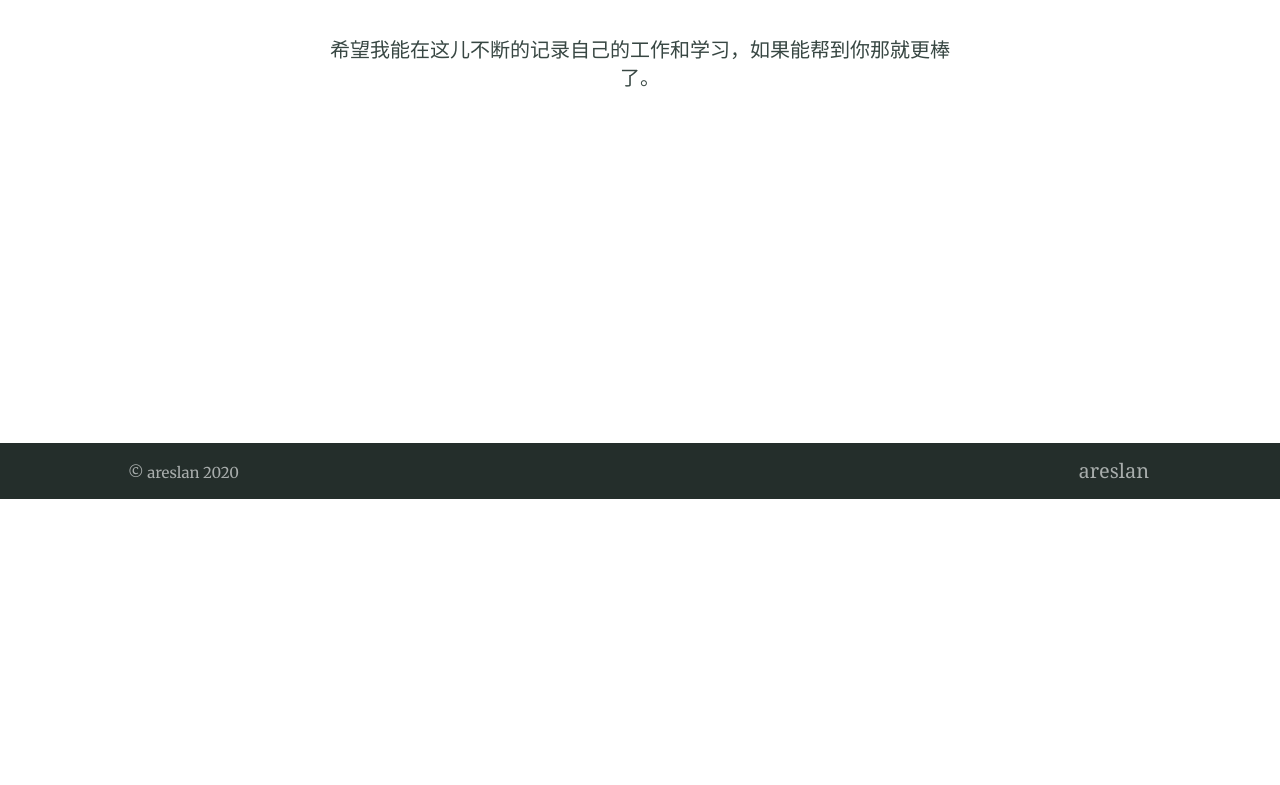
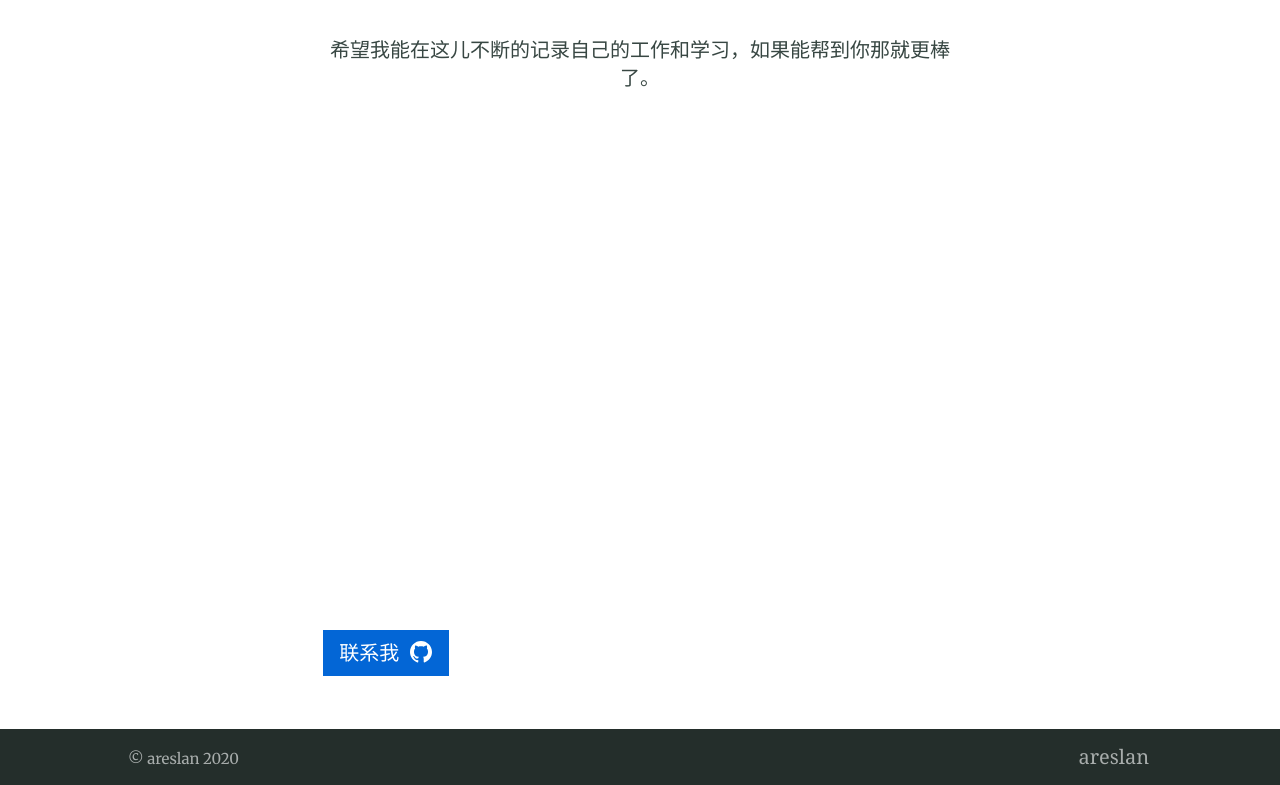
Before and after one commit to areslan1122/areslan1122.github.io, a Jekyll site: the page built from index.md, in a window 1280 px wide. Shown: the part 401-1186 px from the top of the page. Built offline with Jekyll 4.4.1, drawn with Linux system fonts in a browser that asks for light colours; before the commit the page ends 900 px from its top, so only the background shows below that.

Commit message:
add github link

```diff
--- a/index.md
+++ b/index.md
@@ -10,3 +10,25 @@ layout: page
 <center>
   希望我能在这儿不断的记录自己的工作和学习，如果能帮到你那就更棒了。
 </center>
+
+
+<br>
+<br>
+<br>
+<br>
+<br>
+<br>
+<br>
+<br>
+<br>
+<br>
+<br>
+<br>
+<br>
+<br>
+<br>
+<br>
+<br>
+<br>
+
+{% include button.html text="联系我" icon="github" link="https://github.com/areslan1122" color="#0366d6" %}
```
